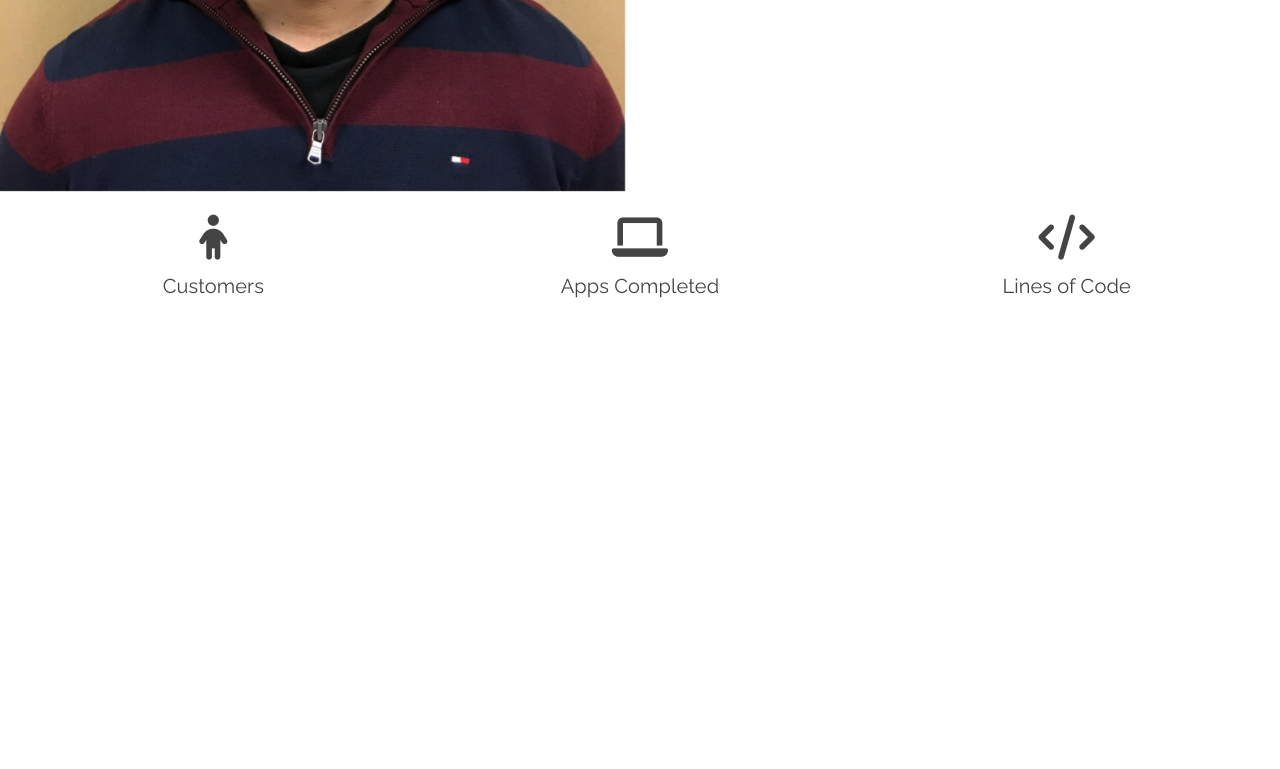
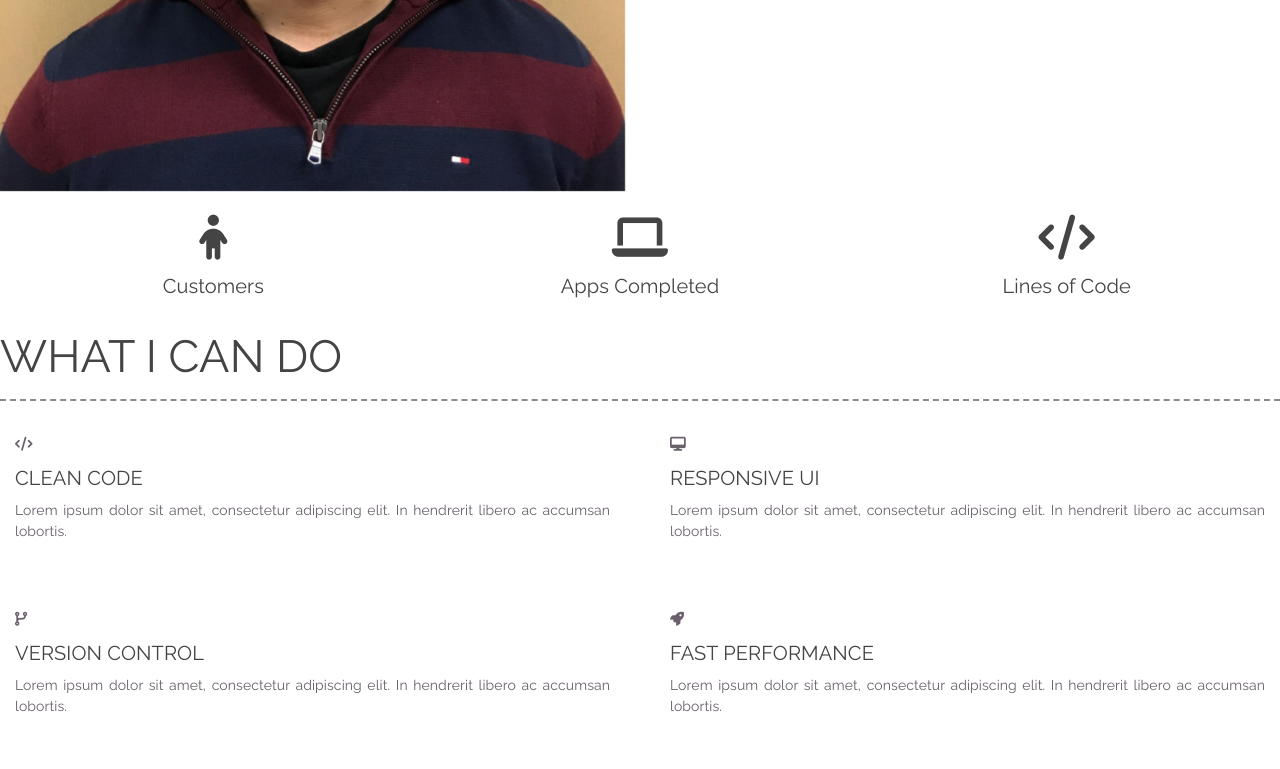
Before and after one commit to muhammeta7/MA-Portfolio, a website: page index.html in a window 1280 px wide. Shown: the part 1896-2665 px from the top of the page. Before the commit the page ends 2205 px from the top, so only its background shows below. Drawn offline with nearby package versions, Linux system fonts and the light colour scheme.

Commit message:
service section with 4 skills, icons, content to be written

```diff
--- a/index.html
+++ b/index.html
@@ -190,6 +190,92 @@
     </div>
     <!-- End of countTo -->
 
+    <!-- Start services / what I can -->
+    <div id="services" class="content">
+      <div class="containers">
+        <div class="row">
+
+          <!-- Title -->
+          <div class="col-md-12 headline">
+            <h2>WHAT I CAN DO</h2>
+            <hr>
+          </div>
+          <!-- end title -->
+
+          <!-- Start -->
+          <div class="col-md-12">
+            <div class="row">
+
+              <div class="col-md-6 col-sm-12 animated">
+                <div class="panel panel-default hvr-grow-shadow">
+                  <div class="panel-body">
+                    <div class="icon-item">
+                      <i class="fa fa-code"></i>
+                      <h5>CLEAN CODE</h5>
+                    </div>
+                    <div class="text-justify">
+                      <p>Lorem ipsum dolor sit amet, consectetur adipiscing elit. In hendrerit libero ac accumsan lobortis.</p>
+                    </div>
+                  </div>
+                </div>
+              </div>
+
+              <div class="col-md-6 col-sm-12 animated">
+                <div class="panel panel-default hvr-grow-shadow">
+                  <div class="panel-body">
+                    <div class="icon-item">
+                      <i class="fa fa-desktop"></i>
+                      <h5>RESPONSIVE UI</h5>
+                    </div>
+                    <div class="text-justify">
+                      <p>Lorem ipsum dolor sit amet, consectetur adipiscing elit. In hendrerit libero ac accumsan lobortis.</p>
+                    </div>
+                  </div>
+                </div>
+              </div>
+            </div>
+            <!-- .row -->
+
+            <div class="row">
+              <div class="col-md-6 col-sm-12 animated">
+                <div class="panel panel-default hvr-grow-shadow">
+                  <div class="panel-body">
+                    <div class="icon-item">
+                      <i class="fa fa-code-fork" aria-hidden="true"></i>
+                      <h5>VERSION CONTROL</h5>
+                    </div>
+                    <div class="text-justify">
+                      <p>Lorem ipsum dolor sit amet, consectetur adipiscing elit. In hendrerit libero ac accumsan lobortis.</p>
+                    </div>
+                  </div>
+                </div>
+              </div>
+
+              <div class="col-md-6 col-sm-12 animated">
+                <div class="panel panel-default hvr-grow-shadow">
+                  <div class="panel-body">
+                    <div class="icon-item">
+                      <i class="fa fa-rocket"></i>
+                      <h5>FAST PERFORMANCE</h5>
+                    </div>
+                    <div class="text-justify">
+                      <p>Lorem ipsum dolor sit amet, consectetur adipiscing elit. In hendrerit libero ac accumsan lobortis.</p>
+                    </div>
+                  </div>
+                </div>
+              </div>
+              <!-- end services item -->
+            </div>
+            <!-- row -->
+          </div>
+          <!-- col-md-12 -->
+        </div>
+        <!-- row -->
+      </div>
+      <!-- containers -->
+    </div>
+    <!-- End of services -->
+
 
 
 
```
